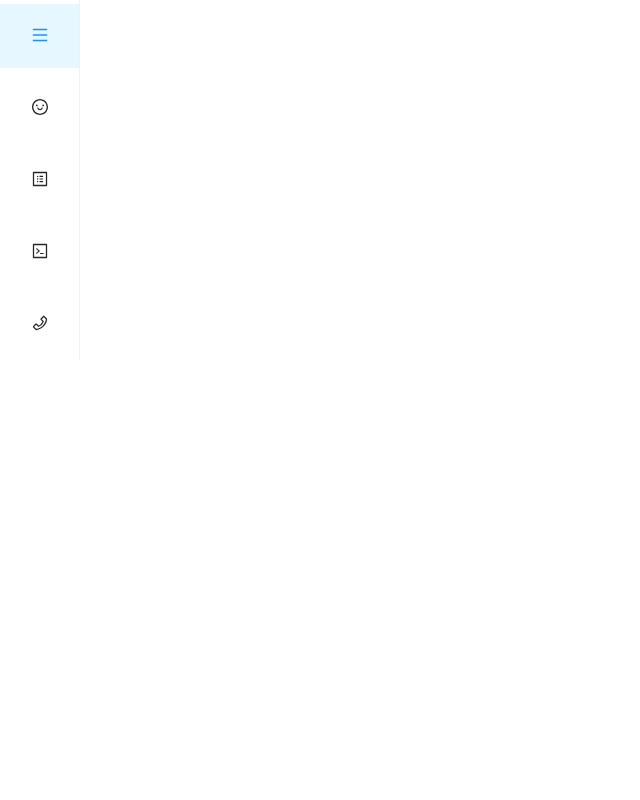
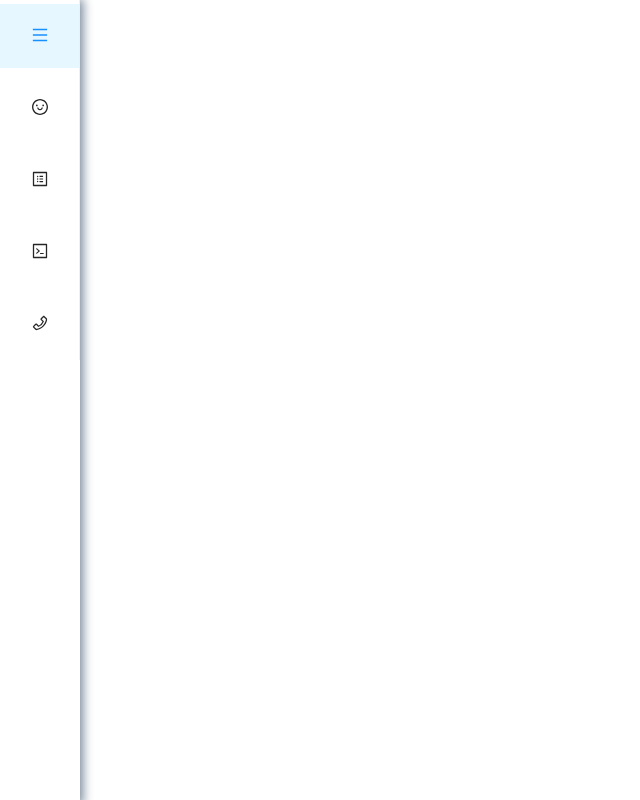
Before and after one commit to kvs1995/React-Portfolio, a React (Create React App) app: page / in a window 1280 px wide. Shown: the whole page, without its empty margins (0-640 px from the left). Built offline with nearby package versions, Linux system fonts and the light colour scheme.

Commit message:
nav bar functionality for collapsing and added a bit of styling

```diff
--- a/package.json
+++ b/package.json
@@ -6,6 +6,10 @@
   "dependencies": {
     "-": "^0.0.1",
     "@ant-design/icons": "^4.7.0",
+    "@emotion/react": "^11.8.2",
+    "@emotion/styled": "^11.8.1",
+    "@mui/icons-material": "^5.5.1",
+    "@mui/material": "^5.5.3",
     "@testing-library/jest-dom": "^5.16.3",
     "@testing-library/react": "^12.1.4",
     "@testing-library/user-event": "^13.5.0",
--- a/src/App.css
+++ b/src/App.css
@@ -40,3 +40,8 @@
 .ant-layout {
   background-color: white !important;
 }
+
+
+.nav-menu-container{
+  height: 100%;
+}
--- a/src/App.js
+++ b/src/App.js
@@ -6,7 +6,7 @@ import MainContent from './components/maincontent/MainContent';
 import 'antd/dist/antd.css'
 import { Layout } from 'antd'
 import { useState } from 'react';
-// const { Header, Sider, Content } = Layout;
+const { Header, Sider, Content } = Layout;
 
 export default function App() {
 
@@ -14,10 +14,11 @@ export default function App() {
   // const [visible, setVisible] =
 
   return (
-    <Layout>
-        <NavMenu collapsed={collapsed} setCollapsed={setCollapsed} visible={!collapsed}/>
+    <Layout className="nav-menu-container" >
+        <NavMenu collapsed={collapsed} setCollapsed={setCollapsed} visible={!collapsed} />
+        {/* <NavMenu /> */}
       <Layout className="site-layout">
-      <NavHeader collapsed={collapsed} setCollapsed={setCollapsed}/>
+      <NavHeader/>
 
         <MainContent />
       </Layout>
--- a/src/components/menu/NavMenu.js
+++ b/src/components/menu/NavMenu.js
@@ -1,8 +1,10 @@
+
+
 import './navmenu.css';
 //update the MehOutlined
 import { useState } from 'react';
-import {  SmileOutlined, ProfileOutlined, CodeOutlined, PhoneOutlined, LineOutlined, MenuOutlined, MoreOutlined } from '@ant-design/icons';
-import { Layout, Menu } from 'antd';
+import {  SmileOutlined, ProfileOutlined, CodeOutlined, PhoneOutlined, LineOutlined, MenuOutlined, MoreOutlined , LeftOutlined} from '@ant-design/icons';
+import { Layout, Menu, Icon } from 'antd';
 
 import Home from '../home/Home'
 import AboutMe from '../aboutme/AboutMe';
@@ -14,10 +16,12 @@ export default function NavMenu({ collapsed, setCollapsed }) {
 
   return(
     <>
-      <Sider trigger={null} collapsible collapsed={collapsed} >
-        <div className="logo" />
+      <Sider trigger={null} collapsible collapsed={collapsed} className="nav-bar-main">
+        <div/>
         <Menu className="nav-bar-icons" theme="light" model="inline" defaultSelectedKeys={['1']}>
-          <Menu.Item key="1" icon={<MenuOutlined onClick={() => { collapsed ? setCollapsed(false): setCollapsed(true)}}/>}>
+          <Menu.Item key="1" onClick={() => { collapsed ? setCollapsed(false): setCollapsed(true)}} icon={collapsed ? (<MenuOutlined/>) : (<LeftOutlined/>)} >
+
+
 
           </Menu.Item>
           <Menu.Item key="2" href={<Home />} icon={<SmileOutlined/>}>
--- a/src/components/menu/navmenu.css
+++ b/src/components/menu/navmenu.css
@@ -1,9 +1,13 @@
-.nav-bar-icons svg {
-  /* width: 2rem !important;
-  height: 2rem!important; */
-}
 
 .nav-bar-icons li{
   line-height: 64px !important;
   height: 64px !important;
 }
+
+.nav-bar-main {
+  height: 100%;
+
+  background-color: white !important;
+
+  box-shadow: 0px 2px 10px 3px lightslategray;
+}
--- a/src/index.css
+++ b/src/index.css
@@ -5,9 +5,14 @@ body {
     sans-serif;
   -webkit-font-smoothing: antialiased;
   -moz-osx-font-smoothing: grayscale;
+
 }
 
 code {
   font-family: source-code-pro, Menlo, Monaco, Consolas, 'Courier New',
     monospace;
 }
+
+#root {
+  height: 100%;
+}
```
Also changed, not shown: 1 other file (tests, documents, lock files or other folders).
